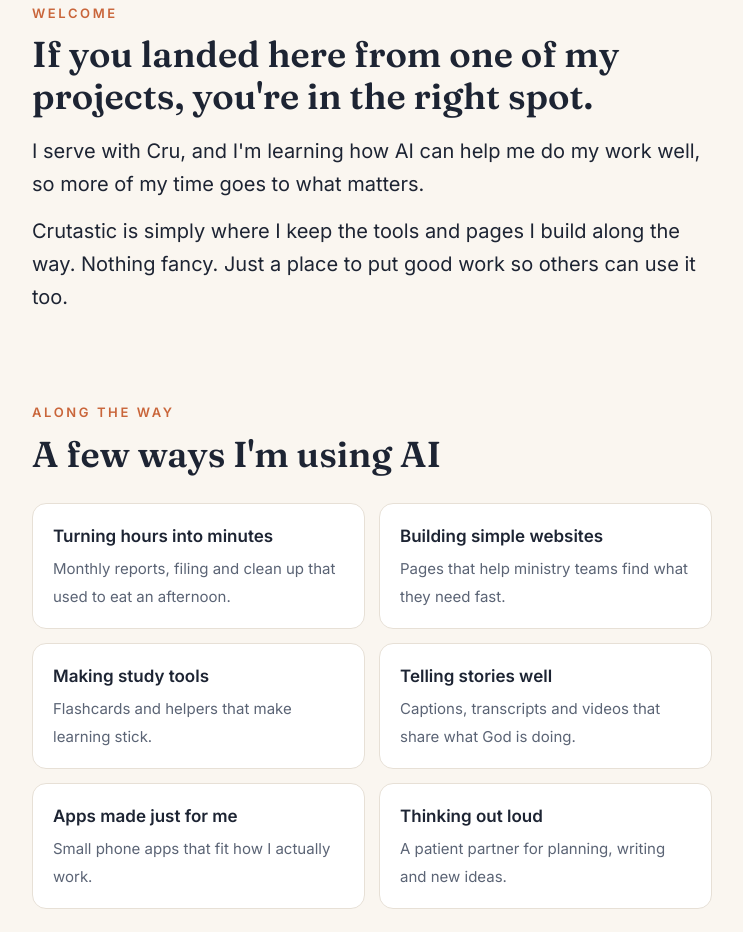
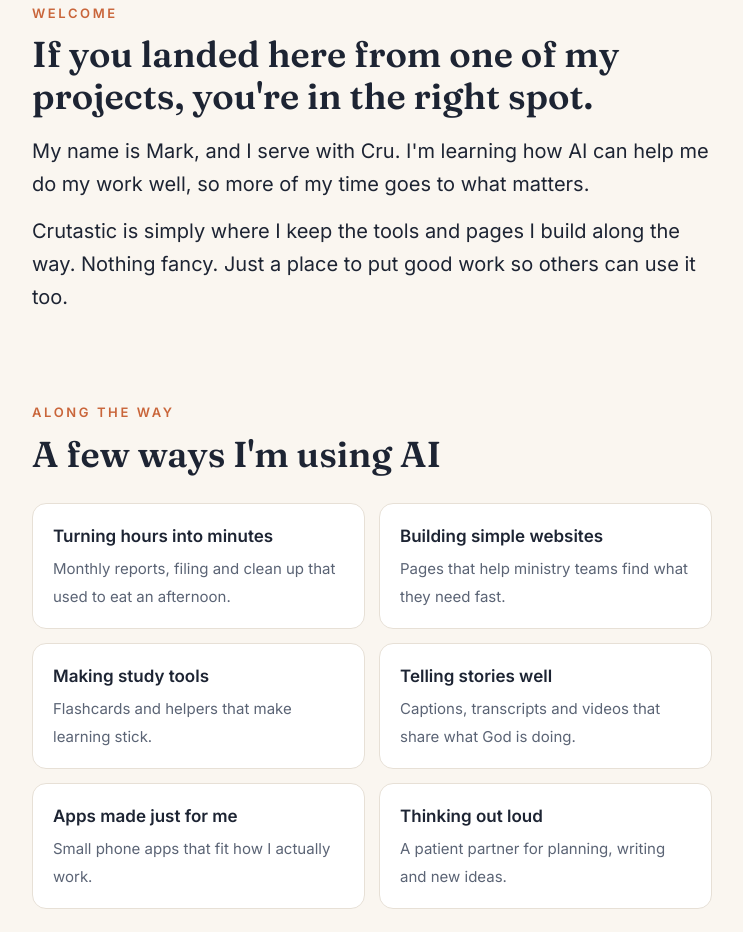
Before and after one commit to markmichal/crutastic-home, a plain HTML site: page index.html in a window 1280 px wide. Shown: the part 885-1817 px from the top of the page, without its empty margins (268-1011 px from the left). Drawn offline with Linux system fonts and the light colour scheme.

Commit message:
Welcome line says my name is Mark
Co-Authored-By: Claude Opus 5.5 <noreply@anthropic.com>

```diff
--- a/index.html
+++ b/index.html
@@ -94,7 +94,7 @@
     <div class="wrap">
       <div class="kicker">Welcome</div>
       <h2>If you landed here from one of my projects, you're in the right spot.</h2>
-      <p class="lead">I serve with Cru, and I'm learning how AI can help me do my work well, so more of my time goes to what matters.</p>
+      <p class="lead">My name is Mark, and I serve with Cru. I'm learning how AI can help me do my work well, so more of my time goes to what matters.</p>
       <p class="lead">Crutastic is simply where I keep the tools and pages I build along the way. Nothing fancy. Just a place to put good work so others can use it too.</p>
     </div>
   </section>
```
